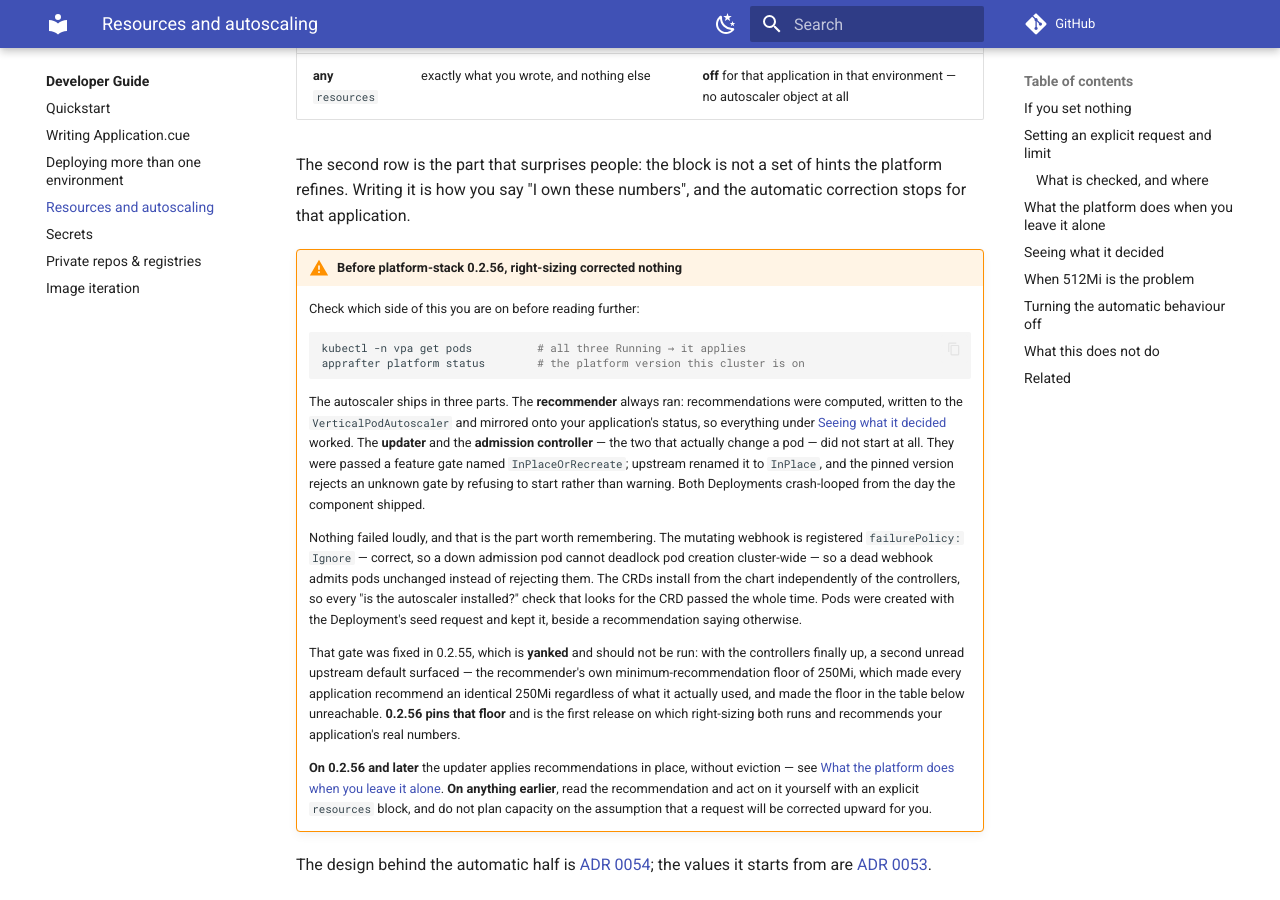
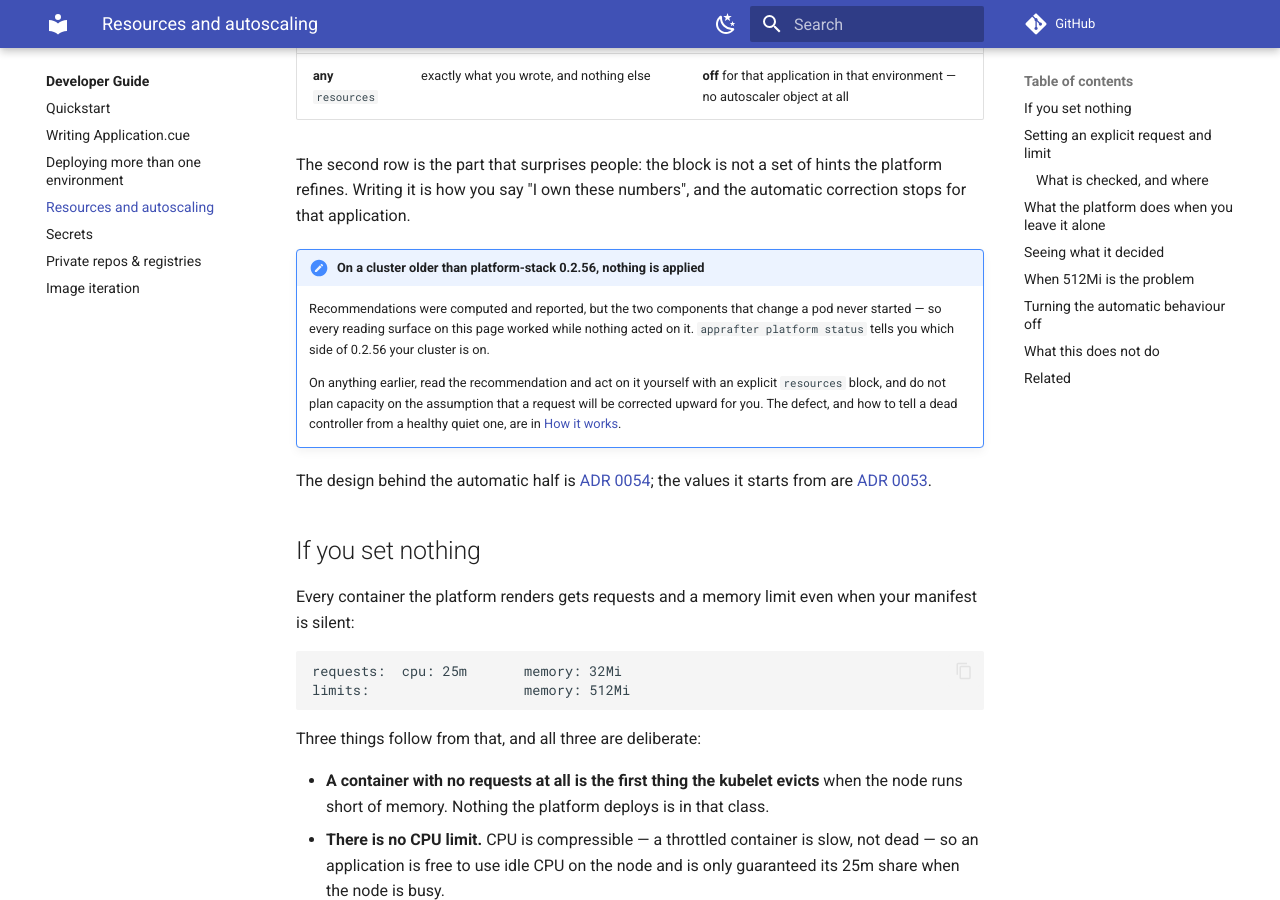
Before and after one commit to AppRafter/apprafter, an MkDocs documentation site: the page built from docs/dev-guide/resources-and-autoscaling.md, in a window 1280 px wide and 900 px high, scrolled down 461 px. Built offline with MkDocs 1.6.1 and Material for MkDocs 9.7.7, drawn with Linux system fonts in a browser that asks for light colours; comment, search, counter and statistics services are not loaded; some of the changed text lies outside the part shown.

Commit message:
docs: resources-and-autoscaling.md loses its cluster-side diagnosis (2.20c)
First of the long tail, and the one where the cost of getting it wrong
is highest: this is a DEVELOPER page, and a developer is the reader who
should never have to reach for kubectl. Eight foreign commands to 0,
and 129 lines shorter.

Nothing here was walk material — the content is right. The defect was
audience. A developer asking "how much memory does my app get" was
handed, in order: a cluster-version check, a controller-health triage
with three kubectl commands and a log tail, an Argo CD sync-condition
read, two raw object dumps, and a PlatformStack patch — the last of
which the page had just finished explaining does not work for memory.

The developer flow that remains is the whole of what they act on: the
two modes and which one they are in, setting their own numbers, what
the platform does when they do not, `apprafter app status` to see what
it decided, what to do when 512Mi is the problem, and how to switch it
off. Each removed block leaves a sentence saying what the question is
and where the answer lives.

The 45-line warning about the pre-0.2.56 defect is now a four-line
note. The defect is real and its diagnosis is genuinely useful — it is
the case where every reading surface works and nothing acts — but it is
operator work about a fixed bug, and it opened a developer page.

New how-it-works page takes it: the VPA object's configuration, why the
Deployment and the pod permanently disagree (and why `off` freezes
rather than restores, which follows from the same fact), the
controller-health readings, the floors and ceilings with their three
traps, and reading a rejected manifest off the Argo CD Application —
which the CLI still does not surface.

Census re-recorded: one invocation fewer.

Co-Authored-By: Claude Opus 5 (1M context) <noreply@anthropic.com>
Claude-Session: https://claude.ai/code/session_01XRRDvURpGGdbFod4TxmMQz

````diff
--- a/docs/dev-guide/resources-and-autoscaling.md
+++ b/docs/dev-guide/resources-and-autoscaling.md
@@ -20,50 +20,18 @@ set of hints the platform refines. Writing it is how you say "I own
 these numbers", and the automatic correction stops for that
 application.
 
-!!! warning "Before platform-stack 0.2.56, right-sizing corrected nothing"
+!!! note "On a cluster older than platform-stack 0.2.56, nothing is applied"
 
-    Check which side of this you are on before reading further:
+    Recommendations were computed and reported, but the two components that
+    change a pod never started — so every reading surface on this page worked
+    while nothing acted on it. `apprafter platform status` tells you which
+    side of 0.2.56 your cluster is on.
 
-    ```sh
-    kubectl -n vpa get pods          # all three Running → it applies
-    apprafter platform status        # the platform version this cluster is on
-    ```
-
-    The autoscaler ships in three parts. The **recommender** always ran:
-    recommendations were computed, written to the `VerticalPodAutoscaler`
-    and mirrored onto your application's status, so everything under
-    [Seeing what it decided](#seeing-what-it-decided) worked. The
-    **updater** and the **admission controller** — the two that actually
-    change a pod — did not start at all. They were passed a feature gate
-    named `InPlaceOrRecreate`; upstream renamed it to `InPlace`, and the
-    pinned version rejects an unknown gate by refusing to start rather
-    than warning. Both Deployments crash-looped from the day the component
-    shipped.
-
-    Nothing failed loudly, and that is the part worth remembering. The
-    mutating webhook is registered `failurePolicy: Ignore` — correct, so a
-    down admission pod cannot deadlock pod creation cluster-wide — so a
-    dead webhook admits pods unchanged instead of rejecting them. The CRDs
-    install from the chart independently of the controllers, so every
-    "is the autoscaler installed?" check that looks for the CRD passed the
-    whole time. Pods were created with the Deployment's seed request and
-    kept it, beside a recommendation saying otherwise.
-
-    That gate was fixed in 0.2.55, which is **yanked** and should not be
-    run: with the controllers finally up, a second unread upstream default
-    surfaced — the recommender's own minimum-recommendation floor of
-    250Mi, which made every application recommend an identical 250Mi
-    regardless of what it actually used, and made the floor in the table
-    below unreachable. **0.2.56 pins that floor** and is the first release
-    on which right-sizing both runs and recommends your application's real
-    numbers.
-
-    **On 0.2.56 and later** the updater applies recommendations in place,
-    without eviction — see
-    [What the platform does when you leave it alone](#what-the-platform-does-when-you-leave-it-alone).
-    **On anything earlier**, read the recommendation and act on it yourself
-    with an explicit `resources` block, and do not plan capacity on the
-    assumption that a request will be corrected upward for you.
+    On anything earlier, read the recommendation and act on it yourself with
+    an explicit `resources` block, and do not plan capacity on the assumption
+    that a request will be corrected upward for you. The defect, and how to
+    tell a dead controller from a healthy quiet one, are in
+    [How it works](../how-it-works/resources-and-autoscaling.md#the-defect-this-diagnosis-exists-for).
 
 The design behind the automatic half is
 [ADR 0054](../adr/0054-vpa-vertical-autoscaling.md);
@@ -212,23 +180,10 @@ summary and the workload underneath, and neither the sync conditions nor
 the operation result are among them, so the rejection text appears
 nowhere in it.
 
-That text is on the Argo CD Application, and `kubectl` is what reads it
-today. Point it at the cluster with `apprafter kubeconfig` if you have
-not already, then ask for the sync conditions — by the **Argo CD
-application name**, which is `<app>` for a base-only deployment and
-`<app>-<env>` for an environment one:
-
-```sh
-kubectl -n argocd get application.argoproj.io reporting \
-    -o jsonpath='{range .status.conditions[*]}{.type}: {.message}{"\n"}{end}'
-```
-
-The `SyncError` line it prints wraps the webhook's own sentence — the one
-quoted above, naming the field and the value: `resources.limits.memory
-value "12x" must be a Kubernetes quantity …`.
-`{.status.operationState.message}` carries the same sentence behind the
-apply-level prefix, and is the one to reach for when the conditions list
-is empty.
+That text is on the Argo CD Application, which the CLI does not read today.
+Reading it takes one `kubectl` command against the sync conditions —
+[How it works](../how-it-works/resources-and-autoscaling.md#reading-a-rejected-manifest)
+has it, with the naming rule for environment deployments.
 
 ## What the platform does when you leave it alone
 
@@ -257,32 +212,12 @@ look — read the pod, as below. (While the updater is down — anything
 before 0.2.56 — the pod reads `32Mi` too; the difference between the two
 only becomes visible once the applying half runs.)
 
-**It only runs where the autoscaler is installed** — and "installed"
-is not one question but two. The CRD being present says the component
-was rendered; it says nothing about whether the three controllers are
-up. Ask both:
-
-```sh
-# 1. Is the component installed at all?
-kubectl get crd verticalpodautoscalers.autoscaling.k8s.io
-
-# 2. Are its controllers actually running? This is the load-bearing one.
-kubectl -n vpa get pods
-```
-
-The second command is the one that tells the truth, and the first is the
-trap. Before platform-stack 0.2.55 the `…-recommender` pod is `Running`
-while the `…-updater` and `…-admission-controller` pods sit in
-`CrashLoopBackOff` — the gate defect in the warning at the top of this
-page. The CRD check passes in exactly that state and always did, which
-is why it cannot be the test. Expect three `Running` pods; anything less
-means recommendations are accruing and nothing is applying them.
-
-```sh
-# Why a controller is down, when it is. The label is stable; the
-# Deployment name carries the Helm release prefix.
-kubectl -n vpa logs -l app.kubernetes.io/component=updater --tail=5
-```
+**It only runs where the autoscaler is installed**, and a cluster can have
+the component rendered while the controllers that apply recommendations are
+down — which looks identical from here, because a recommendation still
+appears. If the numbers below never move, that is the thing to rule out:
+[How it works](../how-it-works/resources-and-autoscaling.md#is-the-applying-half-actually-running)
+has the two readings that separate them.
 
 ## Seeing what it decided
 
@@ -317,26 +252,13 @@ has no autoscaler; the pod has not been observed long enough for a
 recommendation to exist yet; or the autoscaler is not installed on the
 cluster.
 
-To see what is actually in effect right now — the request on the live
-pod, which is what the scheduler reserves for it (and which, until the
-updater runs, is still the `32Mi` the Deployment asked for):
+??? note "Reading the live pod instead"
 
-```sh
-kubectl -n apprafter get pod -l apprafter.io/application=reporting \
-  -o jsonpath='{.items[0].spec.containers[0].resources}'; echo
-```
-
-And the raw recommendation, including the uncapped figure, from the
-autoscaler object itself:
-
-```sh
-kubectl -n apprafter get vpa -l apprafter.io/application=reporting \
-  -o jsonpath='{.items[0].status.recommendation.containerRecommendations[0]}'; echo
-```
-
-Both selectors take the name from your manifest's `metadata.name`.
-Replace `apprafter` with the namespace the application deploys to if it
-is not the default one.
+    `app status` reports the recommendation. What the scheduler has actually
+    reserved is on the pod, and — until the applying half runs — is still the
+    starting request the Deployment asked for. Both raw readings, and why the
+    Deployment permanently disagrees with the pod, are in
+    [How it works](../how-it-works/resources-and-autoscaling.md#the-deployment-and-the-pod-disagree-permanently).
 
 ## When 512Mi is the problem {#when-512mi-is-the-problem}
 
@@ -377,23 +299,10 @@ the container's own memory limit, and for an application with no
 there is no CPU limit to bind first, so `maxAllowed.cpu` really is the
 CPU ceiling.
 
-If you do edit them, three traps: `mode` is required on that object, so
-send it in the same patch; each map replaces the built-in one wholesale,
-so write every key you mean to keep; and **`minAllowed` is authoritative
-only upward.** The autoscaler applies its own minimum-recommendation
-floor *before* this clamp, and the platform pins that floor to the same
-`32Mi` — so raising `minAllowed.memory` above `32Mi` works as you would
-expect, while lowering it below `32Mi` changes nothing and reports no
-error. Recommendations simply stop at `32Mi` either way. (This is the
-defect that platform-stack 0.2.56 fixed, one level up: the floor used to
-sit unpinned at the autoscaler's own default of 250Mi, which put it
-*above* `minAllowed` and made the clamp unreachable in the other
-direction.)
-
-```sh
-kubectl -n apprafter-system patch platformstack default --type=merge \
-  -p '{"spec":{"resources":{"autoscale":{"mode":"full","maxAllowed":{"cpu":"2","memory":"512Mi"}}}}}'
-```
+They are an operator-side knob with three sharp edges, and editing them is
+covered in
+[How it works](../how-it-works/resources-and-autoscaling.md#the-cluster-wide-floors-and-ceilings).
+For the case on this page it is the wrong lever regardless.
 
 ## Turning the automatic behaviour off
 
@@ -423,7 +332,7 @@ using its default. The three modes:
 
 From platform-stack 0.2.56 all three do exactly what the table says. On
 anything earlier all three behave like `off`, because the two components
-that change pods do not start (the warning at the top of this page) —
+that change pods do not start (the note at the top of this page) —
 setting the mode correctly is still worth doing there, since it is what
 the cluster will do the moment it is upgraded.
 
--- /dev/null
+++ b/docs/how-it-works/resources-and-autoscaling.md
@@ -0,0 +1,151 @@
+---
+description: "How right-sizing works: the VerticalPodAutoscaler the platform renders, why the Deployment and the pod disagree, the cluster-wide floors and ceilings, and how to tell whether the applying half is running."
+---
+
+# Right-sizing an application's requests
+
+The recipe is [Resources and
+autoscaling](../dev-guide/resources-and-autoscaling.md). This page is the
+mechanism, and the cluster-side diagnosis that goes with it. An application
+developer does not need any of it.
+
+Why the starting values are what they are, and why the correction is vertical
+and in place, is in [ADR 0053](../adr/0053-resource-governance.md) and [ADR
+0054](../adr/0054-vpa-vertical-autoscaling.md).
+
+## The object the platform renders
+
+An application with **no** `resources` block gets a `VerticalPodAutoscaler`
+alongside its Deployment, configured narrowly:
+
+| Setting | Value | Consequence |
+| --- | --- | --- |
+| update mode | `InPlace` | The request on the running pod is changed where it stands — no eviction, no restart, no rollout. If the node cannot fit the new request the change is deferred and retried rather than forced. |
+| controlled values | `RequestsOnly` | Only requests are touched. Limits — the application's own, or the platform's `512Mi` — are never rewritten. |
+| controlled resources | `cpu`, `memory` | Nothing else, `ephemeral-storage` included. |
+| floor | `cpu: 25m`, `memory: 32Mi` | The request is never corrected below the platform's own starting values. |
+| ceiling | `cpu: 1`, `memory: 512Mi` | Never corrected above these — and for memory, never above the container's own limit either, which is the tighter bound. |
+| minimum replicas | `1` | Single-replica applications are right-sized too, which is the common case. |
+
+An application **with** a `resources` block gets no autoscaler at all, and an
+existing one is removed. Writing the block is the opt-out.
+
+## The Deployment and the pod disagree, permanently
+
+The platform renders `32Mi` into the Deployment template; the autoscaler edits
+the **pod**. They are different fields and neither reverts the other, so the
+Deployment shows the starting values forever no matter how large the
+application has grown.
+
+`kubectl describe deployment` is therefore the wrong place to look. Read the
+pod:
+
+```sh
+kubectl -n apprafter get pod -l apprafter.io/application=reporting \
+  -o jsonpath='{.items[0].spec.containers[0].resources}'; echo
+```
+
+and the raw recommendation, including the uncapped figure, from the autoscaler
+object:
+
+```sh
+kubectl -n apprafter get vpa -l apprafter.io/application=reporting \
+  -o jsonpath='{.items[0].status.recommendation.containerRecommendations[0]}'; echo
+```
+
+Both selectors take the name from the manifest's `metadata.name`; replace
+`apprafter` with the application's namespace.
+
+The same consequence explains why `off` freezes rather than restores: a pod
+already corrected keeps its size, and the next deploy or pod recreation puts it
+back to `32Mi`, because that is what the template has always said.
+
+## Is the applying half actually running?
+
+"Installed" is two questions, and only the second one is load-bearing.
+
+```sh
+# 1. Is the component rendered at all?
+kubectl get crd verticalpodautoscalers.autoscaling.k8s.io
+
+# 2. Are its controllers up? This is the one that tells the truth.
+kubectl -n vpa get pods
+```
+
+Expect **three** `Running` pods — recommender, updater, admission controller.
+Anything less means recommendations are accruing and nothing is applying them.
+The CRD check passes in exactly that state, which is why it cannot be the test.
+
+```sh
+kubectl -n vpa logs -l app.kubernetes.io/component=updater --tail=5
+```
+
+### The defect this diagnosis exists for
+
+From the day the component shipped until platform-stack **0.2.56**, the
+applying half never ran. The updater and the admission controller were passed a
+feature gate named `InPlaceOrRecreate`; upstream had renamed it to `InPlace`,
+and the pinned version rejects an unknown gate by refusing to start rather than
+warning. Both Deployments crash-looped.
+
+The recommender was unaffected, so recommendations were computed, written to the
+`VerticalPodAutoscaler` and mirrored onto each application's status — every
+reading surface worked, and reported numbers nothing was applying.
+
+Nothing failed loudly, and that is the part worth carrying. The mutating webhook
+is registered `failurePolicy: Ignore` — correct, because a down admission pod
+must not deadlock pod creation cluster-wide — so a dead controller is
+indistinguishable from a healthy one that had nothing to say. `kubectl -n vpa
+get pods` is the only reading that separates them.
+
+On a cluster older than 0.2.56, every autoscale mode behaves like `off`.
+
+## The cluster-wide floors and ceilings
+
+They live on the `PlatformStack` singleton at
+`spec.resources.autoscale.minAllowed` and `.maxAllowed`, have no CLI, and are
+edited on the resource:
+
+```sh
+kubectl -n apprafter-system patch platformstack default --type=merge \
+  -p '{"spec":{"resources":{"autoscale":{"mode":"full","maxAllowed":{"cpu":"2","memory":"512Mi"}}}}}'
+```
+
+**Raising `maxAllowed.memory` does not raise the memory ceiling.** A request is
+never lifted above the container's own memory limit, and for an application with
+no `resources` block that limit is the platform's `512Mi`, fixed. The clamp
+above it is unreachable. CPU is the exception — there is no CPU limit to bind
+first, so `maxAllowed.cpu` really is the CPU ceiling.
+
+Three further traps if you do edit them:
+
+- `mode` is required on that object, so it has to travel in the same patch;
+- each map replaces the built-in one wholesale, so write every key you mean to
+  keep;
+- **`minAllowed` is authoritative only upward.** The autoscaler applies its own
+  minimum-recommendation floor before this clamp, and the platform pins that
+  floor to the same `32Mi` — so raising `minAllowed.memory` above `32Mi` works,
+  while lowering it below `32Mi` changes nothing and reports no error.
+  Recommendations stop at `32Mi` either way.
+
+That last one is a fix, not a quirk: the floor used to sit unpinned at the
+autoscaler's own default of 250Mi, which put it *above* `minAllowed` and made
+the clamp unreachable in the other direction — every application recommending an
+identical 250Mi. platform-stack 0.2.56 pinned it to the seed.
+
+## Reading a rejected manifest
+
+When the admission webhook refuses a manifest, the message names the field and
+the value — but it lands on the Argo CD Application rather than anywhere the
+CLI reads today. Ask for the sync conditions by the **Argo CD application
+name**, which is `<app>` for a base-only deployment and `<app>-<env>` for an
+environment one:
+
+```sh
+kubectl -n argocd get application.argoproj.io reporting \
+    -o jsonpath='{range .status.conditions[*]}{.type}: {.message}{"\n"}{end}'
+```
+
+The `SyncError` line wraps the webhook's own sentence.
+`{.status.operationState.message}` carries the same one behind an apply-level
+prefix, and is what to reach for when the conditions list is empty.
--- a/mkdocs.yml
+++ b/mkdocs.yml
@@ -220,6 +220,7 @@ nav:
       - Declared Redis dependencies: how-it-works/needs-redis.md
       - Declared disk dependencies: how-it-works/needs-disk.md
       - Egress derived from declared dependencies: how-it-works/egress-policy.md
+      - Right-sizing an application's requests: how-it-works/resources-and-autoscaling.md
   - Developer Guide:
       - Overview: dev-guide/index.md
       - Quickstart: dev-guide/quickstart.md
````
Also changed, not shown: docs/how-it-works/index.md (+4 -0 lines), docs/measurements/docs-health.json (+4 -4 lines), 1 other file.
